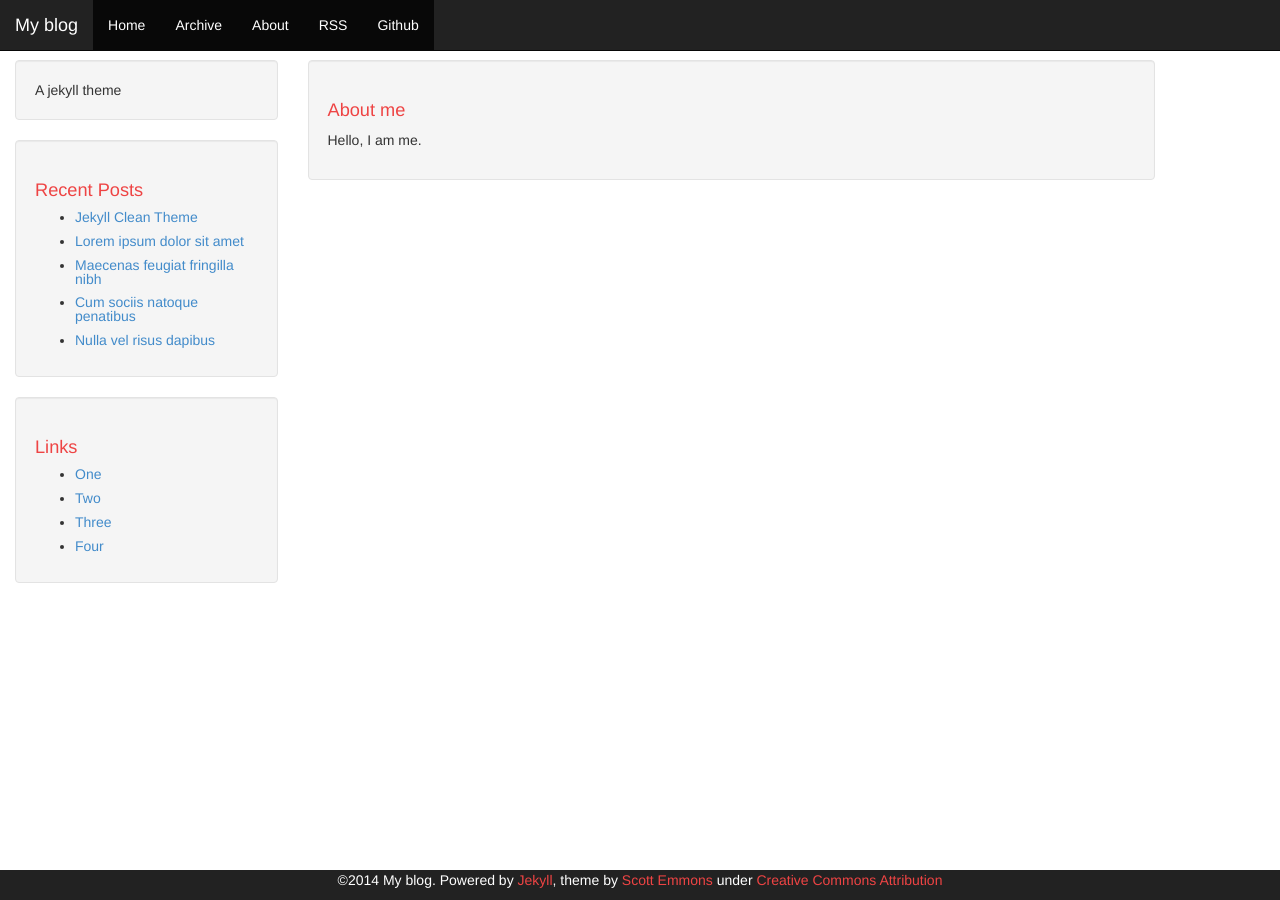
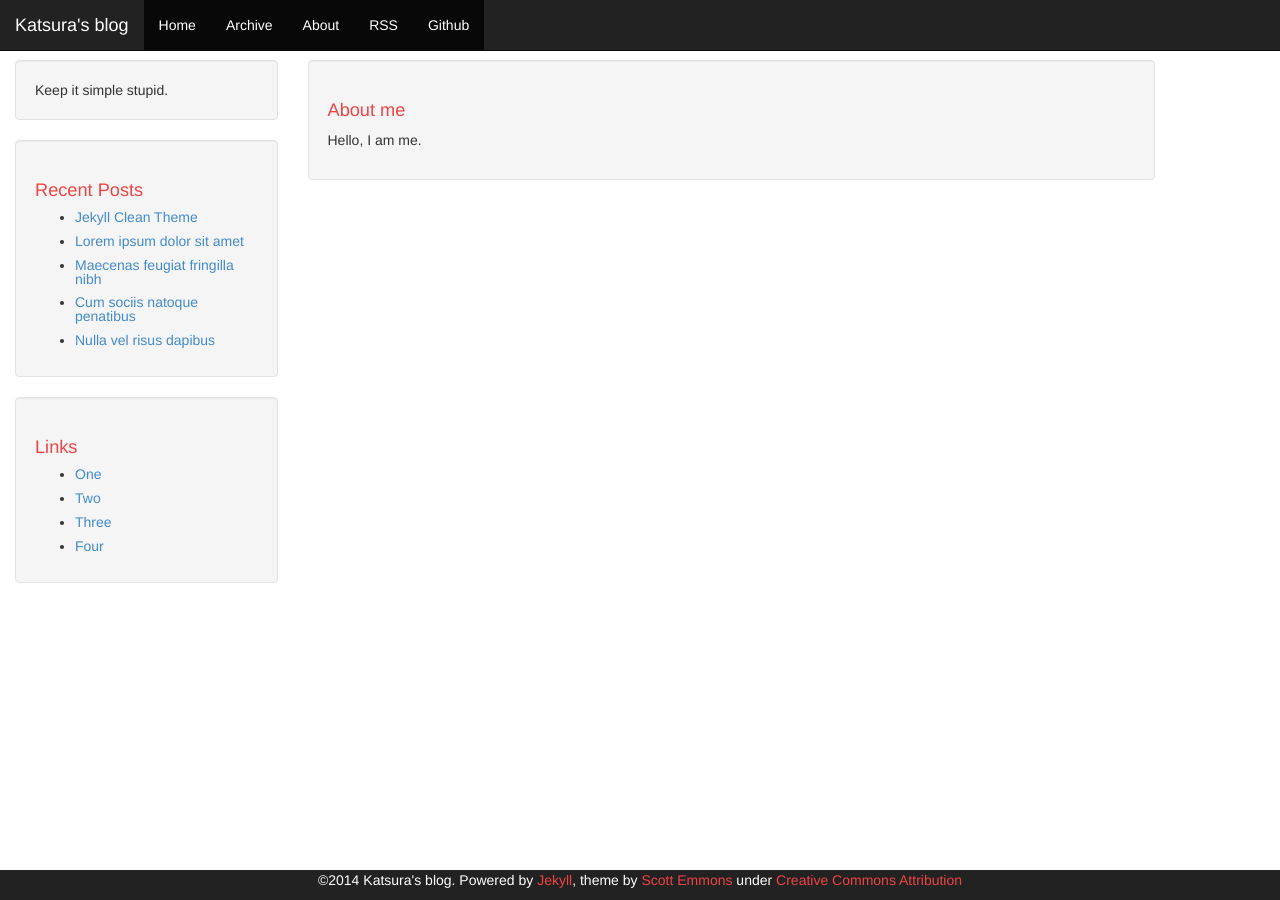
Before and after one commit to KatsuraKKKK/KatsuraKKKK.github.io, a Jekyll site: the page built from about.html, in a window 1280 px wide. Built offline with Jekyll 4.4.1, drawn with Linux system fonts in a browser that asks for light colours; Markdown is read by kramdown in place of the engine named in the settings.

Commit message:
highlight

```diff
--- a/_config.yml
+++ b/_config.yml
@@ -1,7 +1,7 @@
 # Jekyll configuration
 
-name: My blog
-description: A jekyll theme
+name: Katsura's blog
+description: Keep it simple stupid.
 
 # url is currently only used only for the RSS feed in feed.xml
 url: http://katsurakotarou.github.io
@@ -25,7 +25,7 @@ disqus: ''
 comments: true
 
 permalink: /:year/:month/:title
-paginate: 3
+paginate: 5
 
 highlighter: pygments
 markdown: redcarpet
```
